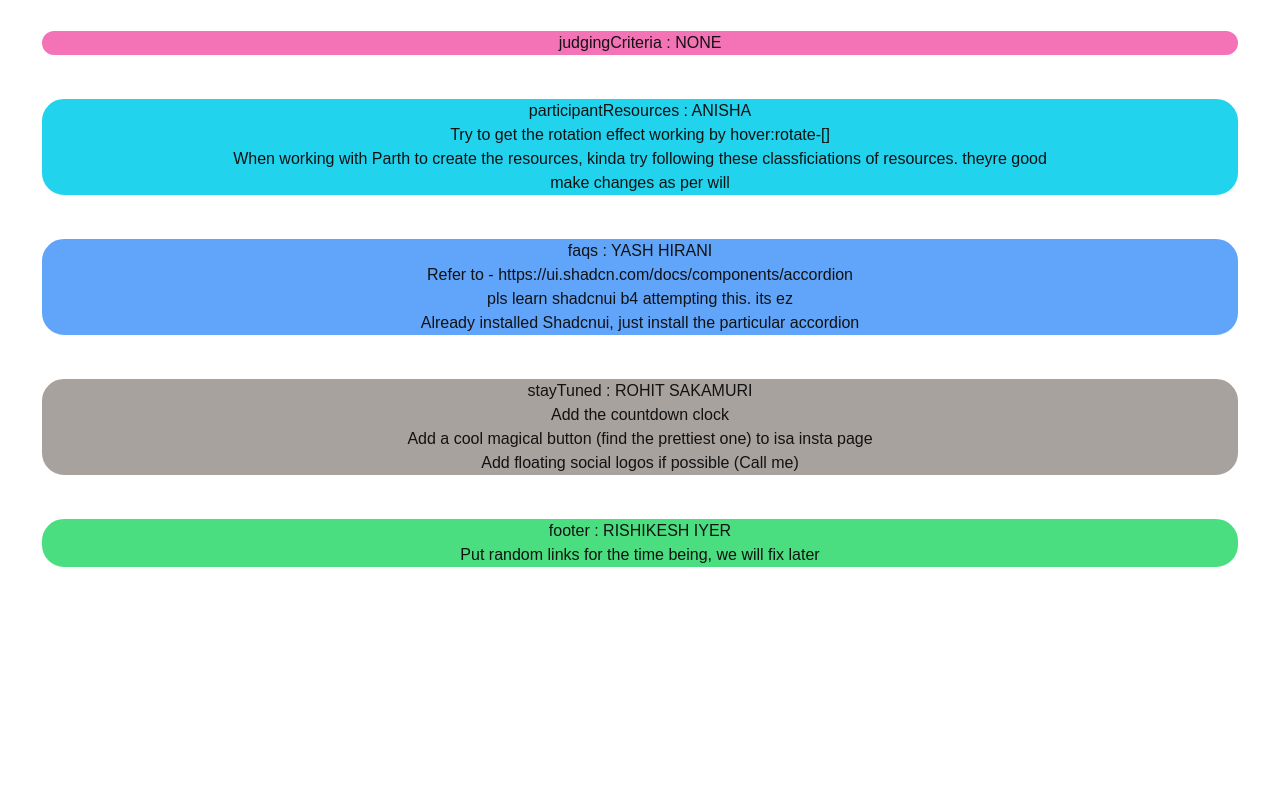
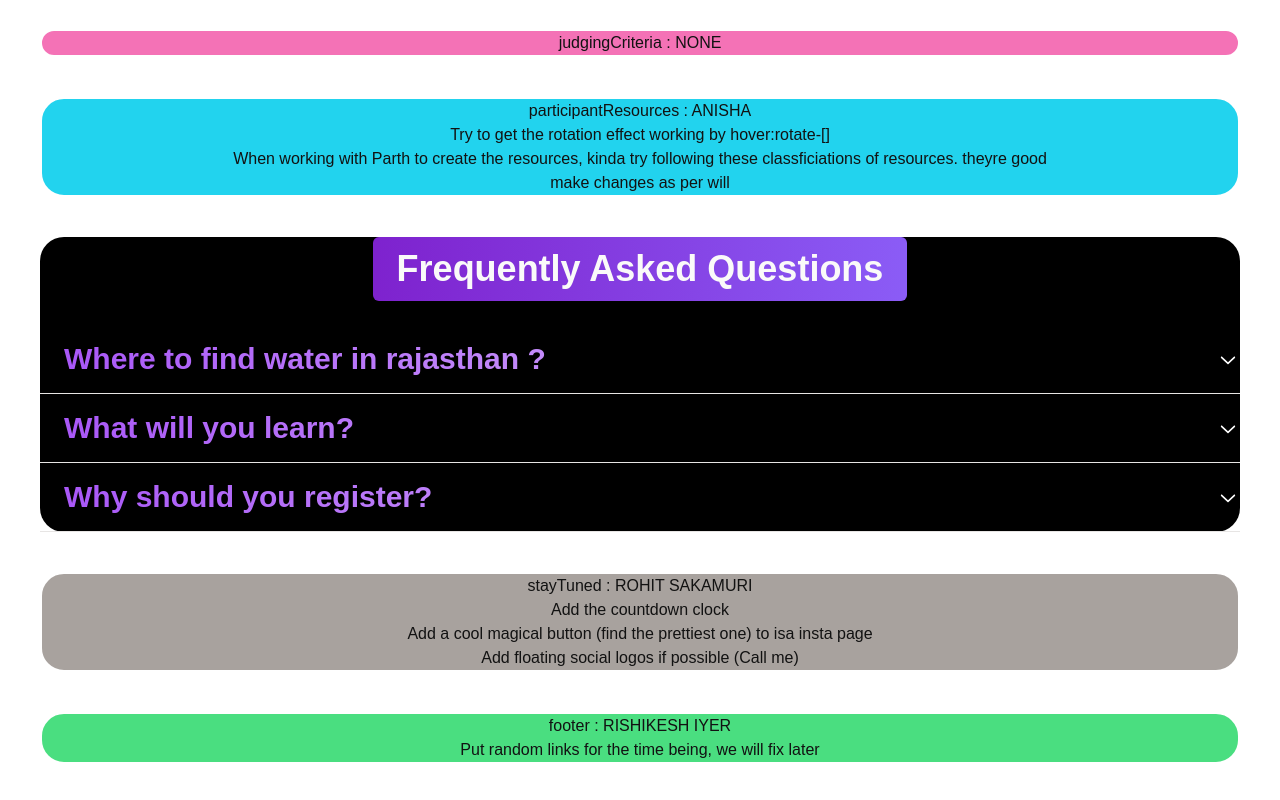
Before and after one commit to TFM-HITESH/genhack-24, a Next.js app: page / in a window 1280 px wide. Shown: the part 871-1671 px from the top of the page. Before the commit the page ends 1480 px from the top, so only its background shows below. Built offline with nearby package versions, Linux system fonts and the light colour scheme.

Commit message:
fix: ESLint for apostrophe

```diff
--- a/package.json
+++ b/package.json
@@ -9,6 +9,7 @@
     "lint": "next lint"
   },
   "dependencies": {
+    "@radix-ui/react-accordion": "^1.2.0",
     "@radix-ui/react-icons": "^1.3.0",
     "class-variance-authority": "^0.7.0",
     "clsx": "^2.1.1",
--- a/src/components/faqs/faqs.tsx
+++ b/src/components/faqs/faqs.tsx
@@ -1,15 +1,34 @@
 import React from 'react';
+import { Accordion } from './ui/accordion';
+import { AccordionContent } from './ui/accordion';
+import { AccordionItem } from './ui/accordion';
+import { AccordionTrigger } from './ui/accordion';
 
 export default function Faqs() {
     return (
-        <div className="w-full rounded-3xl flex flex-col items-center justify-center bg-blue-400 border-white border-2">
-            faqs : YASH HIRANI
-            <p>Refer to - https://ui.shadcn.com/docs/components/accordion</p>
-            <p>pls learn shadcnui b4 attempting this. its ez</p>
-            <p>
-                Already installed Shadcnui, just install the particular
-                accordion
-            </p>
+        <div className="w-full rounded-3xl flex flex-col items-center justify-center bg-black">
+            <span className="text-4xl font-bold px-6 py-3 text-stone-50 rounded-md bg-gradient-to-r from-purple-700 to-violet-500">
+                Frequently Asked Questions
+            </span>
+            <br></br>
+            <Accordion type="single" collapsible className="w-full ">
+                <AccordionItem value="item-1">
+                    <AccordionTrigger>
+                        Where to find water in rajasthan ?
+                    </AccordionTrigger>
+                    <AccordionContent>lol</AccordionContent>
+                </AccordionItem>
+                <AccordionItem value="item-2">
+                    <AccordionTrigger>What will you learn?</AccordionTrigger>
+                    <AccordionContent>we don&apos;t know.</AccordionContent>
+                </AccordionItem>
+                <AccordionItem value="item-3">
+                    <AccordionTrigger>
+                        Why should you register?
+                    </AccordionTrigger>
+                    <AccordionContent>plj</AccordionContent>
+                </AccordionItem>
+            </Accordion>
         </div>
     );
 }
--- /dev/null
+++ b/src/components/faqs/ui/accordion.tsx
@@ -0,0 +1,57 @@
+'use client';
+
+import * as React from 'react';
+import * as AccordionPrimitive from '@radix-ui/react-accordion';
+import { ChevronDownIcon } from '@radix-ui/react-icons';
+
+import { cn } from '@/lib/utils';
+
+const Accordion = AccordionPrimitive.Root;
+
+const AccordionItem = React.forwardRef<
+    React.ElementRef<typeof AccordionPrimitive.Item>,
+    React.ComponentPropsWithoutRef<typeof AccordionPrimitive.Item>
+>(({ className, ...props }, ref) => (
+    <AccordionPrimitive.Item
+        ref={ref}
+        className={cn('border-b', className)}
+        {...props}
+    />
+));
+AccordionItem.displayName = 'AccordionItem';
+
+const AccordionTrigger = React.forwardRef<
+    React.ElementRef<typeof AccordionPrimitive.Trigger>,
+    React.ComponentPropsWithoutRef<typeof AccordionPrimitive.Trigger>
+>(({ className, children, ...props }, ref) => (
+    <AccordionPrimitive.Header className="flex">
+        <AccordionPrimitive.Trigger
+            ref={ref}
+            className={cn(
+                'pl-6 flex flex-1 items-center justify-between py-4 transition-all hover:underline [&[data-state=open]>svg]:rotate-180 font-bold text-transparent text-xl lg:text-3xl  bg-clip-text bg-gradient-to-r from-purple-500 to-purple-200',
+                className
+            )}
+            {...props}
+        >
+            {children}
+            <ChevronDownIcon className="h-6 w-6 shrink-0 text-muted-foreground transition-transform duration-200 text-white" />
+        </AccordionPrimitive.Trigger>
+    </AccordionPrimitive.Header>
+));
+AccordionTrigger.displayName = AccordionPrimitive.Trigger.displayName;
+
+const AccordionContent = React.forwardRef<
+    React.ElementRef<typeof AccordionPrimitive.Content>,
+    React.ComponentPropsWithoutRef<typeof AccordionPrimitive.Content>
+>(({ className, children, ...props }, ref) => (
+    <AccordionPrimitive.Content
+        ref={ref}
+        className="pl-6 font-bold overflow-hidden text-l lg:text-2xl data-[state=closed]:animate-accordion-up data-[state=open]:animate-accordion-down"
+        {...props}
+    >
+        <div className={cn('pb-4 pt-0', className)}>{children}</div>
+    </AccordionPrimitive.Content>
+));
+AccordionContent.displayName = AccordionPrimitive.Content.displayName;
+
+export { Accordion, AccordionItem, AccordionTrigger, AccordionContent };
```
Also changed, not shown: 1 other file (tests, documents, lock files or other folders).
